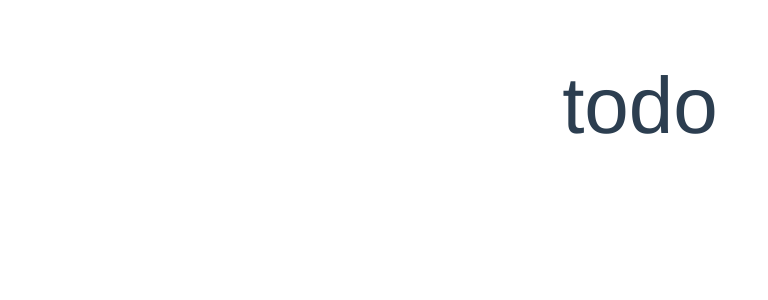
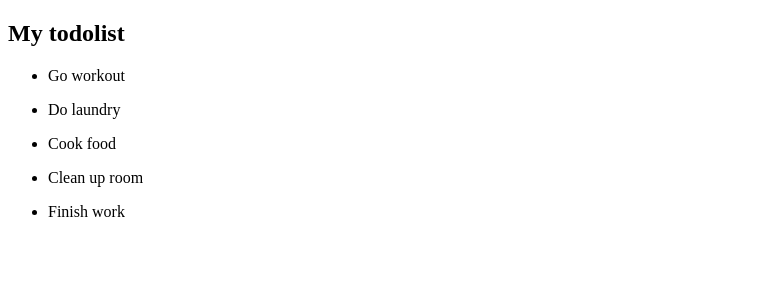
Before and after one commit to stephanierlandry/todo-app, a Vue app in the folder todo-app/: page / in a window 1280 px wide. Shown: the top 300 px of the page, without its empty margins (0-768 px from the left). Built offline with nearby package versions, Linux system fonts and the light colour scheme.

Commit message:
Todo list being displayed.

```diff
--- a/todo-app/src/App.vue
+++ b/todo-app/src/App.vue
@@ -1,27 +1,50 @@
 <template>
   <div id="app">
-    <todo-list list-name="My to-dos" />
+    <Todos v-bind:todos="todos"/>
   </div>
 </template>
 
 <script>
-  import TodoList from './components/TodoList.vue'
+  import Todos from './components/Todos';
 
   export default {
-    name: 'App',
+    name: 'app',
     components: {
-      TodoList,
+      Todos
     },
-  };
+    data() {
+      return {
+        todos: [
+          {
+            id: 1,
+            title: 'Go workout',
+            completed: false
+          },
+          {
+            id: 2,
+            title: 'Do laundry',
+            completed: false
+          },
+          {
+            id: 3,
+            title: 'Cook food',
+            completed: false
+          },
+          {
+            id: 4,
+            title: 'Clean up room',
+            completed: false
+          },
+          {
+            i: 5,
+            title: 'Finish work',
+            completed: false
+          }
+        ],
+      }
+    },
+  }
 </script>
 
 <style>
-  #app {
-    font-family: Avenir, Helvetica, Arial, sans-serif;
-    -webkit-font-smoothing: antialiased;
-    -moz-osx-font-smoothing: grayscale;
-    text-align: center;
-    color: #2c3e50;
-    margin-top: 60px;
-  }
 </style>
--- /dev/null
+++ b/todo-app/src/components/Todo.vue
@@ -0,0 +1,17 @@
+<template>
+  <div>
+    <p>{{ todo.title }}</p>
+  </div>
+</template>
+
+<script>
+  export default {
+    name: 'Todo',
+    props: [
+      "todo"
+    ]
+  }
+</script>
+
+<style scoped>
+</style>
--- a/todo-app/src/components/TodoList.vue
+++ /dev/null
@@ -1,21 +0,0 @@
-<template>
-  <div class="todo">
-    <h1>todo</h1>
-  </div>
-</template>
-
-<script>
-  export default {
-
-  }
-</script>
-
-<!-- Add "scoped" attribute to limit CSS to this component only -->
-<style scoped>
-
-  h1{
-  font-size:5em;
-  font-weight: normal;
-  }
-
-</style>
--- /dev/null
+++ b/todo-app/src/components/Todos.vue
@@ -0,0 +1,26 @@
+<template>
+  <div>
+    <h2>My todolist</h2>
+    <ul>
+      <li v-bind:key="todo.id" v-for="todo in todos">
+        <Todo v-bind:todo="todo" />
+      </li>
+    </ul>
+  </div>
+</template>
+
+<script>
+  import Todo from './Todo';
+  export default {
+    name: 'Todos',
+    components: {
+      Todo
+    },
+    props: [
+      "todos"
+    ]
+  }
+</script>
+
+<style scoped>
+</style>
```
Also changed, not shown: todo-app/src/components/HelloWorld.vue (deleted, +0 -32 lines), todo-app/src/assets/logo.png (deleted).
